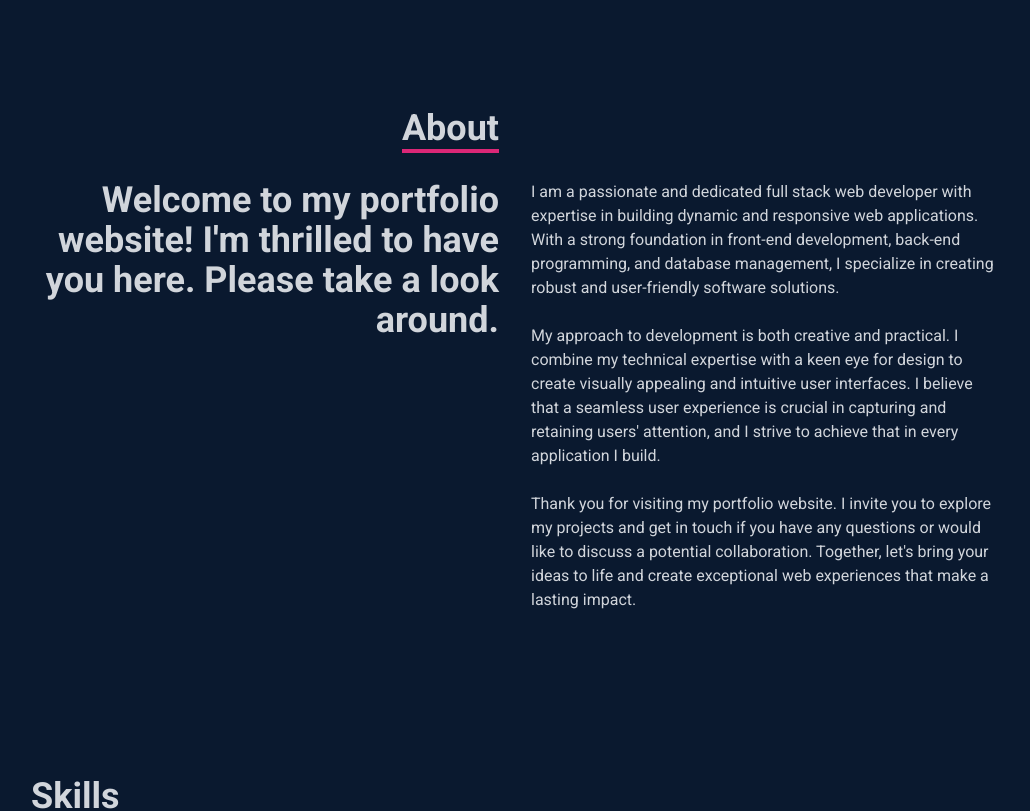
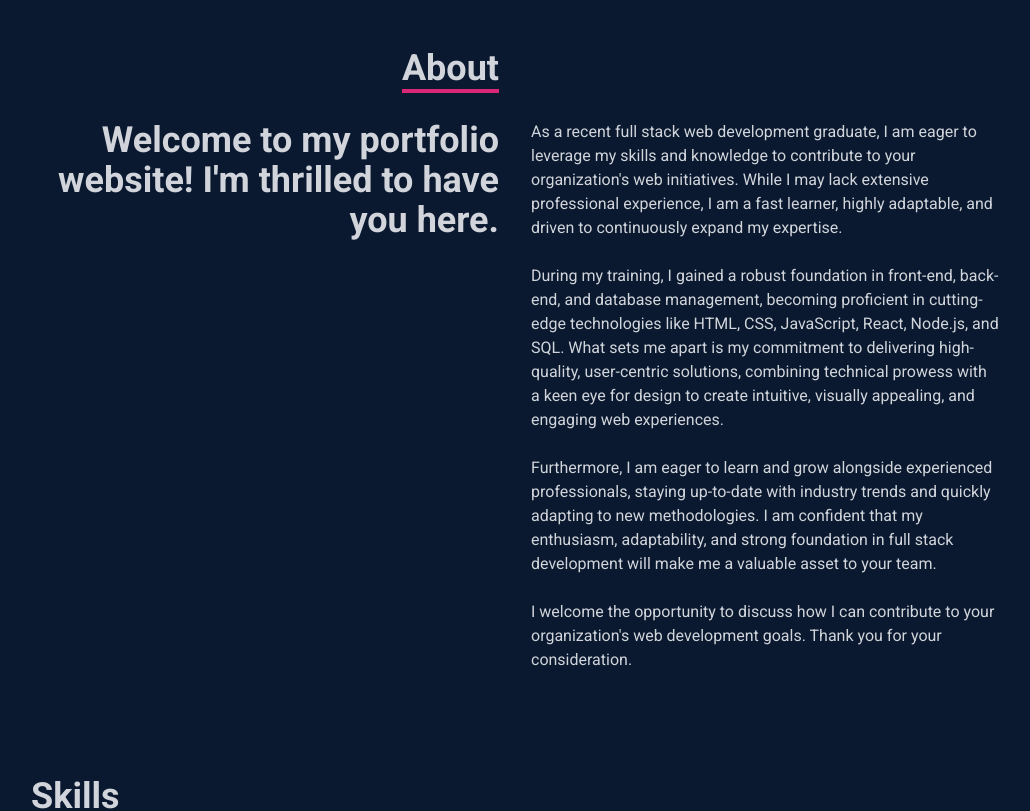
Before and after one commit to patrick-231/my_portfolio, a React (Vite) app: page / in a window 1280 px wide. Shown: the part 840-1651 px from the top of the page, without its empty margins (125-1155 px from the left). Built offline with nearby package versions, Linux system fonts and the light colour scheme.

Commit message:
Refactor Portfolio component to improve layout and styling

```diff
--- a/src/components/About.jsx
+++ b/src/components/About.jsx
@@ -15,7 +15,6 @@ const About = () => {
           <div className="sm:text-right text-4xl font-bold mb-12">
             <p>
               Welcome to my portfolio website! I'm thrilled to have you here.
-              Please take a look around.
             </p>
           </div>
           <div>
@@ -28,28 +27,35 @@ const About = () => {
               <div className="absolute inset-0 flex items-center justify-center bg-black bg-opacity-50"></div>
             </div> */}
             <p>
-              I am a passionate and dedicated full stack web developer with
-              expertise in building dynamic and responsive web applications.
-              With a strong foundation in front-end development, back-end
-              programming, and database management, I specialize in creating
-              robust and user-friendly software solutions.
+              As a recent full stack web development graduate, I am eager to
+              leverage my skills and knowledge to contribute to your
+              organization's web initiatives. While I may lack extensive
+              professional experience, I am a fast learner, highly adaptable,
+              and driven to continuously expand my expertise.
             </p>
             <br />
             <p>
-              My approach to development is both creative and practical. I
-              combine my technical expertise with a keen eye for design to
-              create visually appealing and intuitive user interfaces. I believe
-              that a seamless user experience is crucial in capturing and
-              retaining users' attention, and I strive to achieve that in every
-              application I build.
+              During my training, I gained a robust foundation in front-end,
+              back-end, and database management, becoming proficient in
+              cutting-edge technologies like HTML, CSS, JavaScript, React,
+              Node.js, and SQL. What sets me apart is my commitment to
+              delivering high-quality, user-centric solutions, combining
+              technical prowess with a keen eye for design to create intuitive,
+              visually appealing, and engaging web experiences.
             </p>
             <br />
             <p>
-              Thank you for visiting my portfolio website. I invite you to
-              explore my projects and get in touch if you have any questions or
-              would like to discuss a potential collaboration. Together, let's
-              bring your ideas to life and create exceptional web experiences
-              that make a lasting impact.
+              Furthermore, I am eager to learn and grow alongside experienced
+              professionals, staying up-to-date with industry trends and quickly
+              adapting to new methodologies. I am confident that my enthusiasm,
+              adaptability, and strong foundation in full stack development will
+              make me a valuable asset to your team.
+            </p>
+            <br />
+            <p>
+              I welcome the opportunity to discuss how I can contribute to your
+              organization's web development goals. Thank you for your
+              consideration.
             </p>
           </div>
         </div>
--- a/src/components/Portfolio.jsx
+++ b/src/components/Portfolio.jsx
@@ -1,5 +1,6 @@
 import Realestate from "../assets/realestate.jpg";
 import Stylish from "../assets/Stylish_Stiches_DEMO.png";
+import Whisper from "../assets/Whisper-chat-app-DEMO.png";
 
 const Portfolio = () => {
   return (
@@ -24,7 +25,7 @@ const Portfolio = () => {
             {/* hover effect */}
             <div className="opacity-0 group-hover:opacity-100">
               <span className="text-2xl font-bold text-white tracking-wider">
-                MERN Stack E-Commerce Application
+                MERN Stack: E-Commerce Application TailwindCSS, Material UI
               </span>
               <div className="pt-8 text-center">
                 <a href="https://stylishstiches.netlify.app/" target="_blank">
@@ -45,21 +46,24 @@ const Portfolio = () => {
           </div>
 
           <div
-            style={{ backgroundImage: `url(${Realestate})` }}
+            style={{ backgroundImage: `url(${Whisper})` }}
             className="shadow-lg shadow-[#040c16] group container rounded-md flex justify-center items-center mx-auton content-div"
           >
             {/* hover effect */}
             <div className="opacity-0 group-hover:opacity-100">
               <span className="text-2xl font-bold text-white tracking-wider">
-                React JS Application
+                MERN Stack: Real Time Chat App Socket.io, TailwindCSS, Daisy UI
               </span>
               <div className="pt-8 text-center">
-                <a href="/">
+                <a href="https://whisper-chat-app.onrender.com" target="_blank">
                   <button className="text-center roundec-lg px-4 py-3 m-2 bg-white text-gray-700 font-bold text-lg">
                     Demo
                   </button>
                 </a>
-                <a href="/">
+                <a
+                  href="https://github.com/patrick-231/whisper-chat-app"
+                  target="_blank"
+                >
                   <button className="text-center roundec-lg px-4 py-3 m-2 bg-white text-gray-700 font-bold text-lg">
                     Code
                   </button>
```
Also changed, not shown: 1 other file (tests, documents, lock files or other folders).
